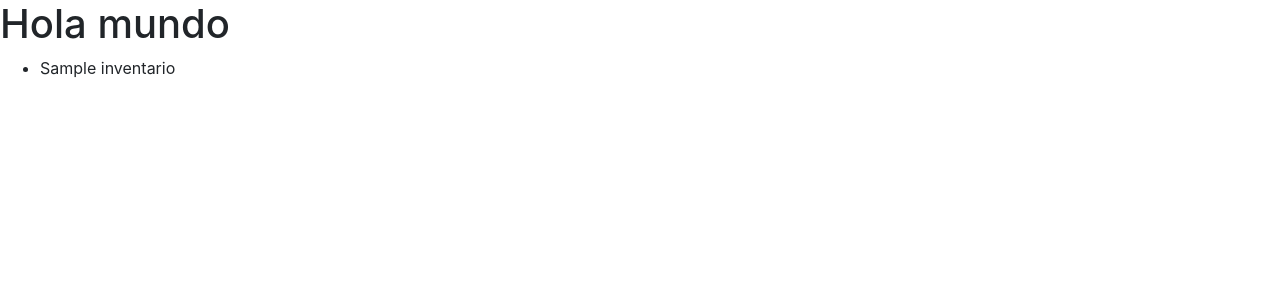
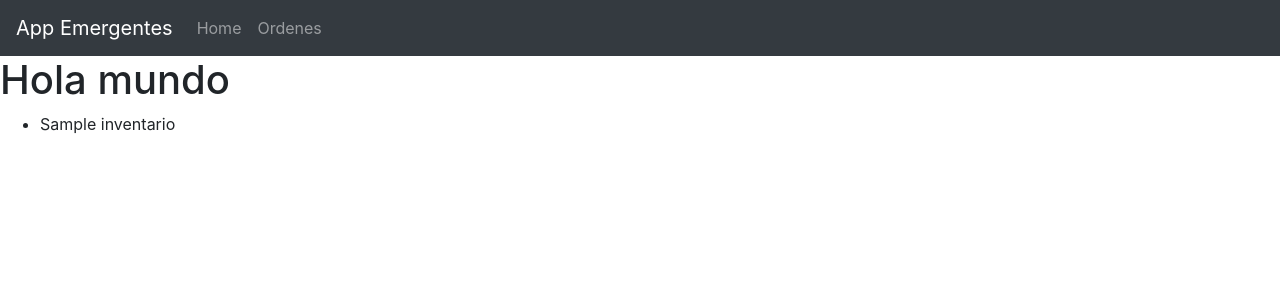
Before and after one commit to rafaelrfq/app-emergentes, a Django app: page / in a window 1280 px wide. Shown: the top 300 px of the page. Run offline with Django 3.2, Linux system fonts and the light colour scheme; tables that the repository leaves empty hold one stand-in row (values such as "Sample post"); a database or web service that is not in the repository returns one stand-in record (values such as "Sample title"); some libraries are stand-ins or nearby versions.

Commit message:
Added navbar

```diff
--- a/emergentes/app/templates/base.html
+++ b/emergentes/app/templates/base.html
@@ -8,6 +8,22 @@
     <link rel="stylesheet" href="https://stackpath.bootstrapcdn.com/bootstrap/4.5.0/css/bootstrap.min.css" integrity="sha384-9aIt2nRpC12Uk9gS9baDl411NQApFmC26EwAOH8WgZl5MYYxFfc+NcPb1dKGj7Sk" crossorigin="anonymous">
 </head>
 <body>
+    <nav class="navbar navbar-expand-lg navbar-dark bg-dark">
+        <a class="navbar-brand" href="/">App Emergentes</a>
+        <button class="navbar-toggler" type="button" data-toggle="collapse" data-target="#navbarNav" aria-controls="navbarNav" aria-expanded="false" aria-label="Toggle navigation">
+            <span class="navbar-toggler-icon"></span>
+        </button>
+        <div class="collapse navbar-collapse" id="navbarNav">
+            <ul class="navbar-nav">
+                <li class="nav-item">
+                    <a class="nav-link" href="/">Home</a>
+                </li>
+                <li class="nav-item">
+                    <a class="nav-link" href="/ordenes">Ordenes</a>
+                </li>
+            </ul>
+        </div>
+    </nav>
     {% block content %}
 
     {% endblock content %}
--- a/emergentes/app/views.py
+++ b/emergentes/app/views.py
@@ -47,8 +47,8 @@ def test(req):
             }
         ]
     }
-    idArt = inventario.insert_one(articulo).inserted_id
-    print(idArt)
+    # idArt = inventario.insert_one(articulo).inserted_id
+    # print(idArt)
     items = inventario.find()
     context = {'title': 'App Emergentes', 'items': items}
     return render(req, 'app.html', context)
```
